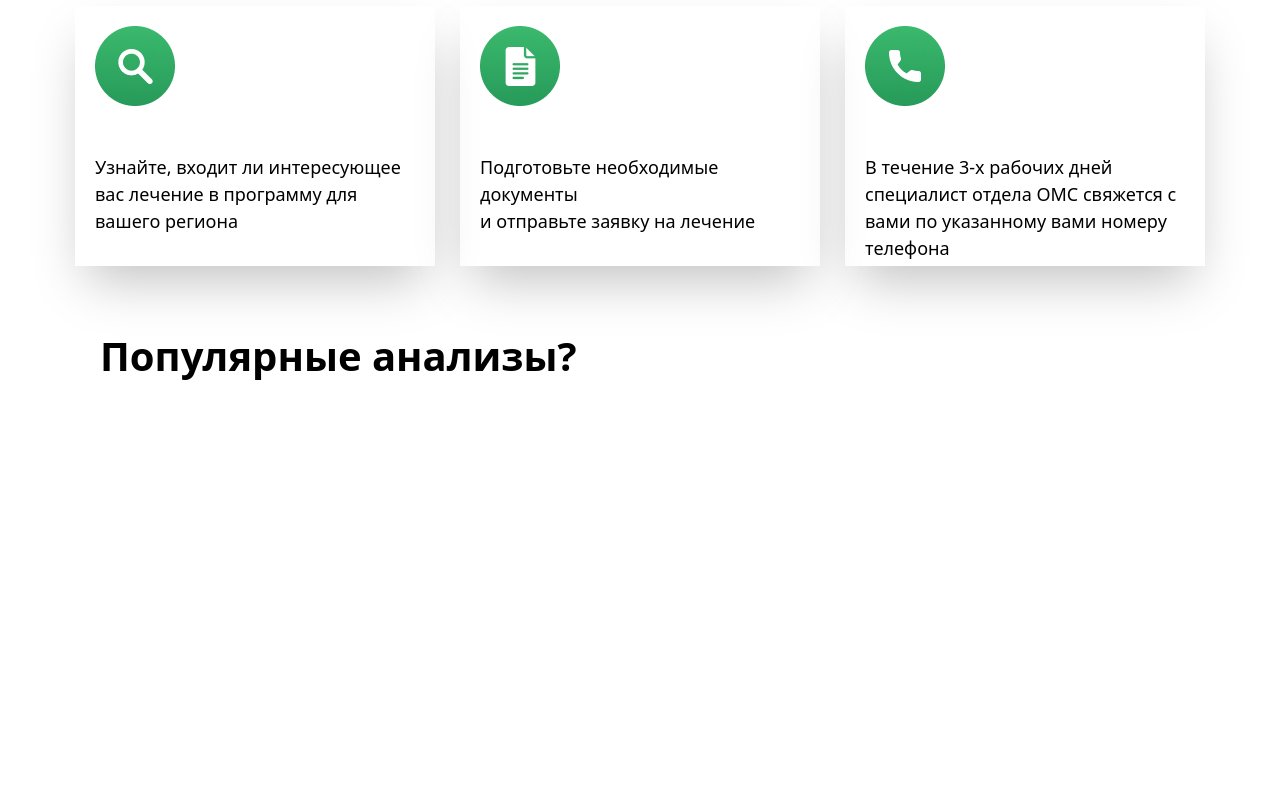
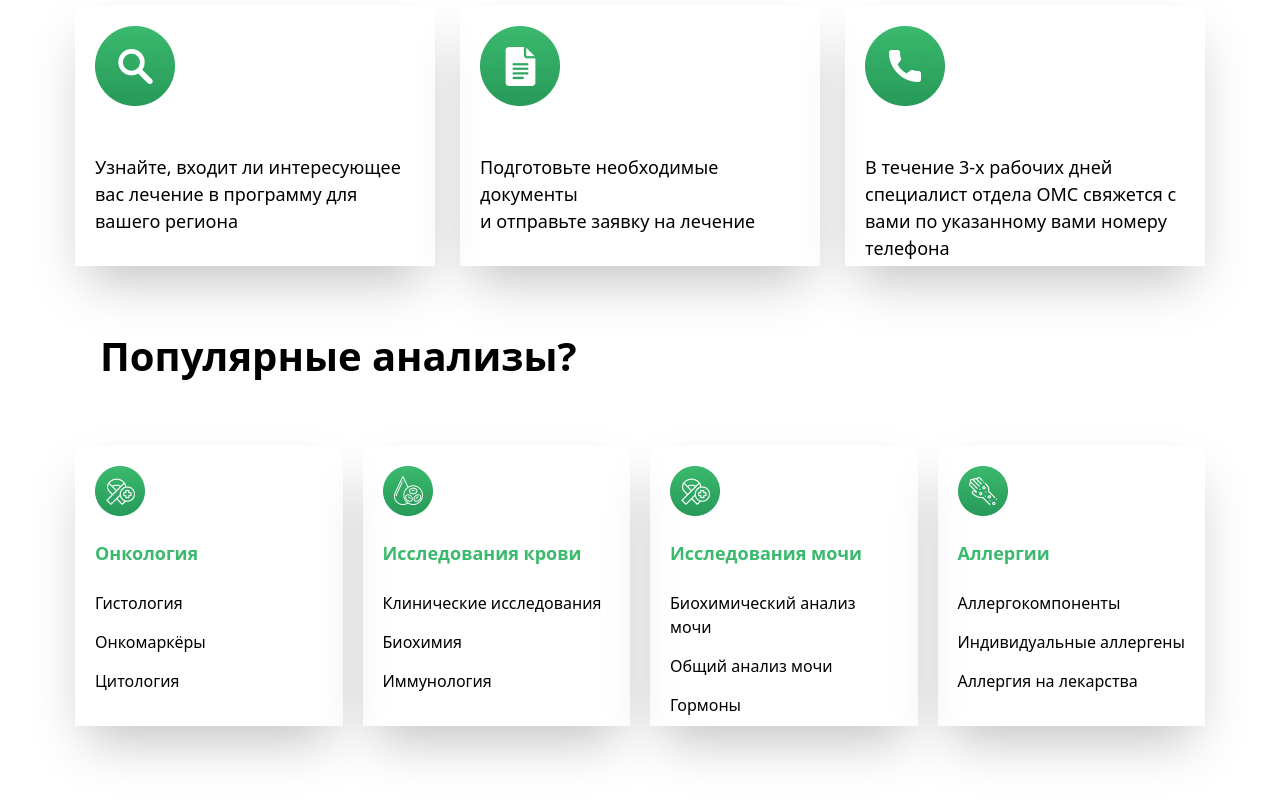
Before and after one commit to Hazratiali/MYPROJECT-EXAM-3, a website: page src/index.html in a window 1280 px wide. Shown: the part 881-1681 px from the top of the page. Before the commit the page ends 1317 px from the top, so only its background shows below. Drawn offline with Linux system fonts and the light colour scheme.

Commit message:
sectioni 2-ro bud kardam

```diff
--- a/src/index.html
+++ b/src/index.html
@@ -66,7 +66,8 @@
                     src="./image 4 (7).png" alt="">
             </div>
         </div>
-        <p class="text-[30px] text-center lg:text-start my-[30px] lg:text-[40px] font-bold lg:ml-[100px]">Как получить лечение?</p>
+        <p class="text-[30px] text-center lg:text-start my-[30px] lg:text-[40px] font-bold lg:ml-[100px]">Как получить
+            лечение?</p>
     </header>
     <main>
         <section class="flex flex-col gap-[20px] p-[10px] lg:w-[1150px] justify-between lg:m-auto lg:flex-row ">
@@ -87,11 +88,60 @@
                 <img src="./oooo.png" alt="">
                 <br>
                 <br>
-                <p class="text-[18px]">В течение 3-х рабочих дней <br> специалист отдела ОМС свяжется с <br> вами по указанному вами номеру <br> телефона</p>
+                <p class="text-[18px]">В течение 3-х рабочих дней <br> специалист отдела ОМС свяжется с <br> вами по
+                    указанному вами номеру <br> телефона</p>
             </article>
         </section>
         <p class="text-[30px] text-center lg:text-start my-[50px] lg:text-[40px] font-bold lg:ml-[100px]">Популярные анализы?</p>
 
+        <section class="flex flex-col gap-[20px] items-center p-[10px] lg:w-[1150px] justify-between lg:m-auto lg:flex-row lg:mb-[100px]">
+
+            <article class="w-[270px] h-[280px] p-[20px] shadow-2xl">
+                <img src="./PPP.png" alt="">
+                <br>
+                <p class="text-[18px] font-bold text-[#3BB96D]">Онкология</p>
+                <br>
+                <div class="flex flex-col gap-[15px]">
+                    <p>Гистология</p>
+                    <p>Онкомаркёры </p>
+                    <p>Цитология</p>
+                </div>
+            </article>
+            <article class="w-[270px] h-[280px] p-[20px] shadow-2xl">
+                <img src="./KKK.png" alt="">
+                <br>
+                <p class="text-[18px] font-bold text-[#3BB96D]">Исследования крови </p>
+                <br>
+                <div class="flex flex-col gap-[15px]">
+                    <p>Клинические исследования</p>
+                    <p>Биохимия </p>
+                    <p>Иммунология</p>
+                </div>
+            </article>
+
+            <article class="w-[270px] h-[280px] p-[20px] shadow-2xl">
+                <img src="./PPP.png" alt="">
+                <br>
+                <p class="text-[18px] font-bold text-[#3BB96D]">Исследования мочи</p>
+                <br>
+                <div class="flex flex-col gap-[15px]">
+                    <p>Биохимический анализ мочи</p>
+                    <p>Общий анализ мочи </p>
+                    <p>Гормоны</p>
+                </div>
+            </article>
+            <article class="w-[270px] h-[280px] p-[20px] shadow-2xl">
+                <img src="./DDD.png" alt="">
+                <br>
+                <p class="text-[18px] font-bold text-[#3BB96D]">Аллергии</p>
+                <br>
+                <div class="flex flex-col gap-[15px]">
+                    <p>Аллергокомпоненты</p>
+                    <p>Индивидуальные аллергены </p>
+                    <p>Аллергия на лекарства</p>
+                </div>
+            </article>
+        </section>
 
 
 
```
Also changed, not shown: Group 1894 (1).png (added), src/DDD.png (added), src/Group 1894 (1).png (added), src/KKK.png (added), src/PPP.png (added), src/output.css.
